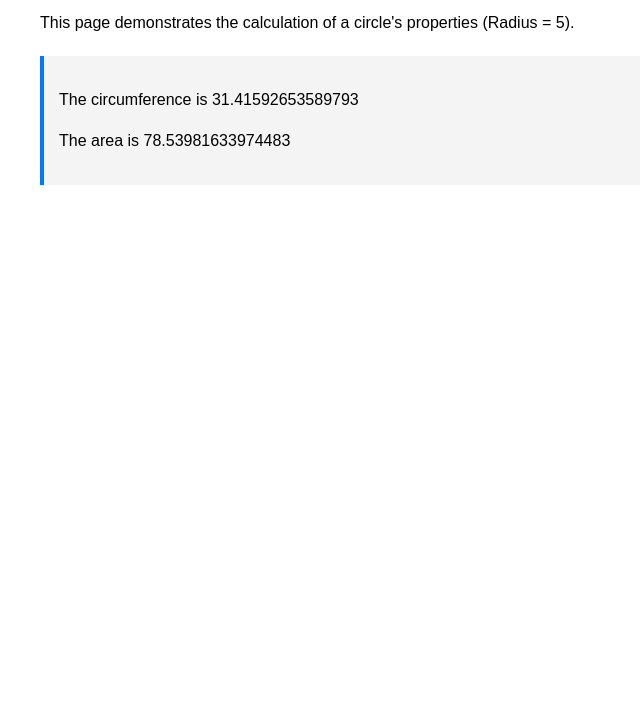
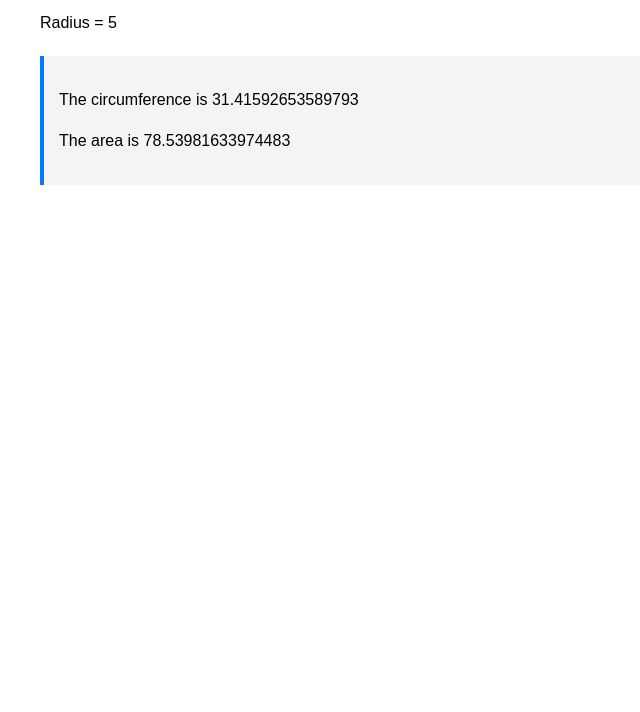
Before and after one commit to yikes0000/0520exercise37, a plain HTML site: page index.html in a window 1280 px wide. Shown: the part 88-800 px from the top of the page, without its empty margins (0-640 px from the left). Drawn offline with Linux system fonts and the light colour scheme.

Commit message:
Update index.html

```diff
--- a/index.html
+++ b/index.html
@@ -21,20 +21,20 @@
 <body>
 
     <h2>Circle Properties Calculator</h2>
-    <p>This page demonstrates the calculation of a circle's properties (Radius = 5).</p>
+    <p>Radius = 5</p>
 
     <div class="output-box" id="output">
         </div>
 
     <script>
-        // 取得要顯示結果的 HTML 元素
+
         const displayDiv = document.getElementById("output");
 
-        // 題目要求 1：建立 calcCircumfrence 函式
+        //calcCircumfrence 函式
         function calcCircumfrence(radius) {
             // 計算圓周長 (2 * pi * r)
             let circumference = 2 * Math.PI * radius;
-            // 組合題目要求的輸出文字
+
             let outputText = "The circumference is " + circumference;
 
             // 輸出結果 (顯示在網頁上，同時也印在 console)
@@ -42,11 +42,11 @@
             displayDiv.innerHTML += "<p>" + outputText + "</p>";
         }
 
-        // 題目要求 2：建立 calcArea 函式
+        // calcArea 函式
         function calcArea(radius) {
-            // 計算圓面積 (pi * r^2)
+            // 圓面積
             let area = Math.PI * (radius * radius);
-            // 組合題目要求的輸出文字
+
             let outputText = "The area is " + area;
 
             // 輸出結果 (顯示在網頁上，同時也印在 console)
@@ -54,8 +54,7 @@
             displayDiv.innerHTML += "<p>" + outputText + "</p>";
         }
 
-        // 實際呼叫函式來展示結果 (Demonstrate functions as described)
-        // 這裡假設半徑為 5 來進行計算示範
+        // 實際呼叫
         calcCircumfrence(5);
         calcArea(5);
     </script>
```
